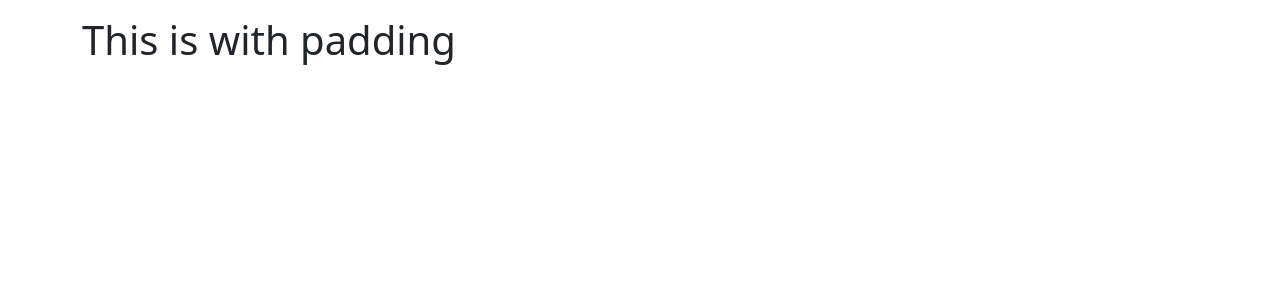
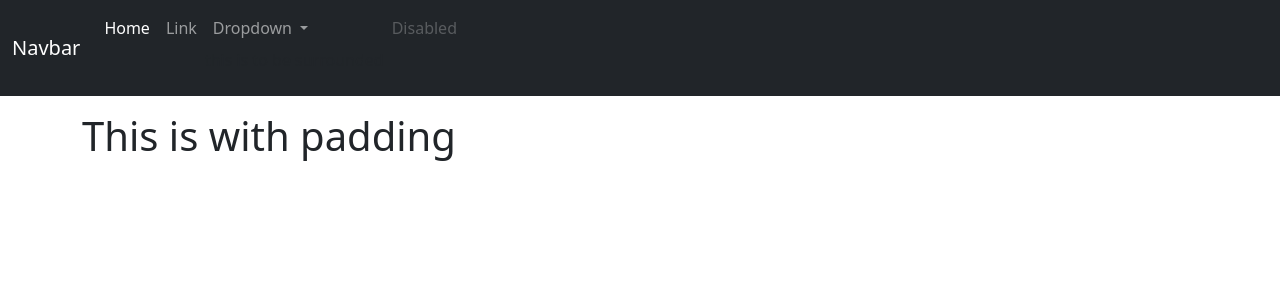
Before and after one commit to lukaswilde/crypto_tracker, a Django app: template templates/base.html in a window 1280 px wide. Shown: the top 300 px of the page. Run offline with Django 3.2, Linux system fonts and the light colour scheme; the template is opened without the code that fills it, so the values that code supplies are empty; some libraries are stand-ins or nearby versions.

Commit message:
add basic navbar

```diff
--- a/templates/base.html
+++ b/templates/base.html
@@ -3,19 +3,20 @@
 <!DOCTYPE html>
 <html lang="de">
   <head>
-    <meta charset="utf-8">
-    <meta name="viewport" content="width=device-width, initial-scale=1.0">
-    <link href="{% static 'bootstrap/css/bootstrap.min.css' %}" rel="stylesheet">
+    <meta charset="utf-8" />
+    <meta name="viewport" content="width=device-width, initial-scale=1.0" />
+    <link
+      href="{% static 'bootstrap/css/bootstrap.min.css' %}"
+      rel="stylesheet"
+    />
     <title>Titel</title>
   </head>
   <body>
+    {% include 'navbar.html' %} {% block content %} {% endblock content %}
+    <div class="container">
+      <h1 class="mt-3">This is with padding</h1>
+    </div>
 
-  {% block content %}
-  {% endblock content %}
-  <div class="container">
-    <h1 class="mt-3">This is with padding</h1>
-  </div>
-
-  <script src="{% static 'bootstrap/js/bootstrap.bundle.min.js' %}"></script>
+    <script src="{% static 'bootstrap/js/bootstrap.bundle.min.js' %}"></script>
   </body>
 </html>
--- /dev/null
+++ b/templates/navbar.html
@@ -0,0 +1,46 @@
+<nav class="navbar navbar-expand-lg navbar-dark bg-dark">
+  <div class="container-fluid">
+    <a class="navbar-brand" href="#">Navbar</a>
+    <button
+      class="navbar-toggler"
+      type="button"
+      data-bs-toggle="collapse"
+      data-bs-target="#navbarSupportedContent"
+      aria-controls="navbarSupportedContent"
+      aria-expanded="false"
+      aria-label="Toggle navigation"
+    >
+      <span class="navbar-toggler-icon"></span>
+    </button>
+    <div class="collapse navbar-collapse" id="navbarSupportedContent">
+      <div class="navbar-nav me-auto mb-2 mb-lg-0">
+        <a class="nav-link active" aria-current="page" href="#">Home</a>
+        <a class="nav-link" href="#">Link</a>
+        <div class="nav-item dropdown">
+          <a
+            class="nav-link dropdown-toggle"
+            href="#"
+            id="navbarDropdown"
+            role="button"
+            data-bs-toggle="dropdown"
+            aria-expanded="false"
+          >
+            Dropdown
+          </a>
+          <ul class="dropdown-menu" aria-labelledby="navbarDropdown">
+            <li><a class="dropdown-item" href="#">Action</a></li>
+            <li><a class="dropdown-item" href="#">Another action</a></li>
+            <li>
+              <hr class="dropdown-divider" />
+            </li>
+            <li><a class="dropdown-item" href="#">Something else here</a></li>
+          </ul>
+          <p>this is to be surrounded</p>
+        </div>
+        <a class="nav-link disabled" href="#" tabindex="-1" aria-disabled="true"
+          >Disabled</a
+        >
+      </div>
+    </div>
+  </div>
+</nav>
```
